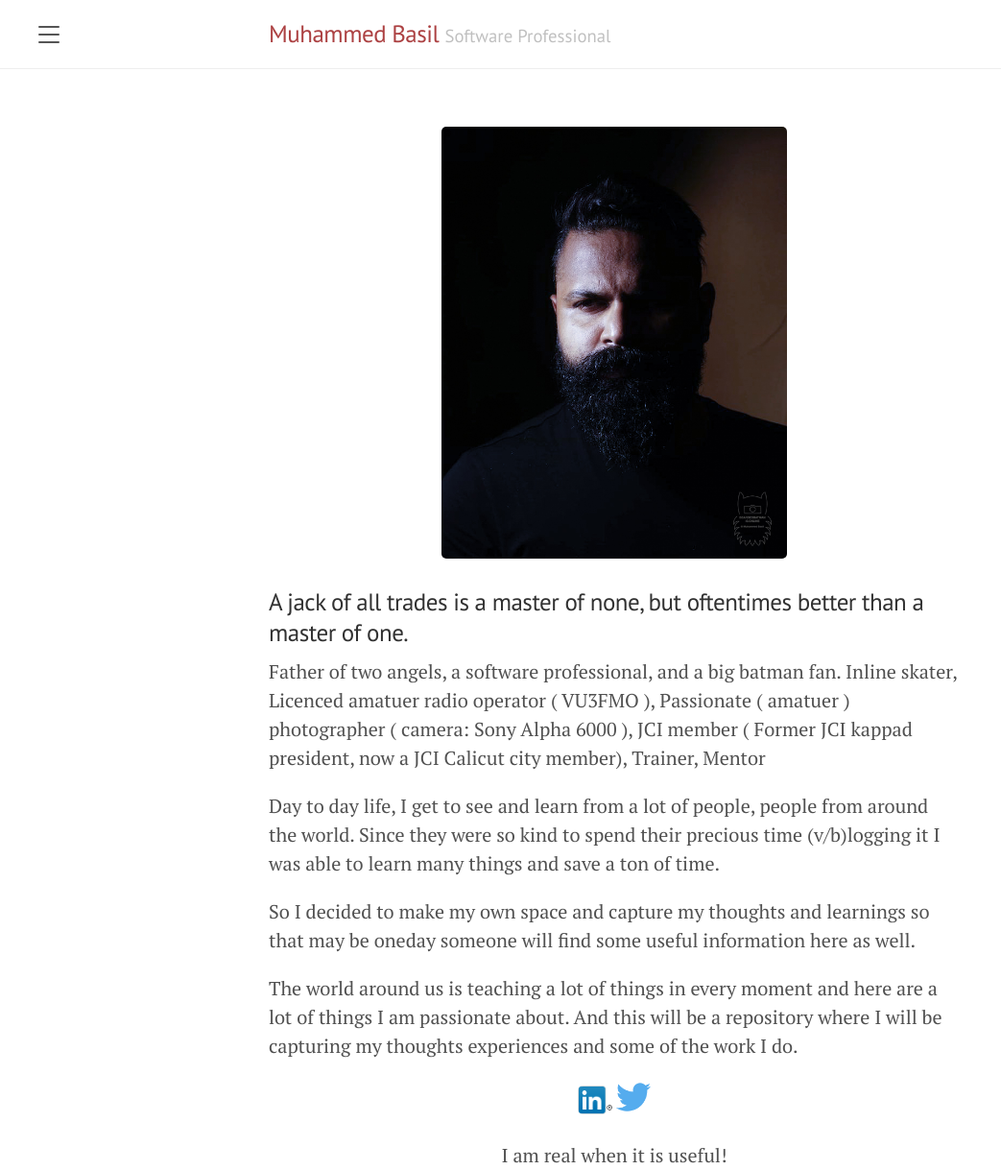
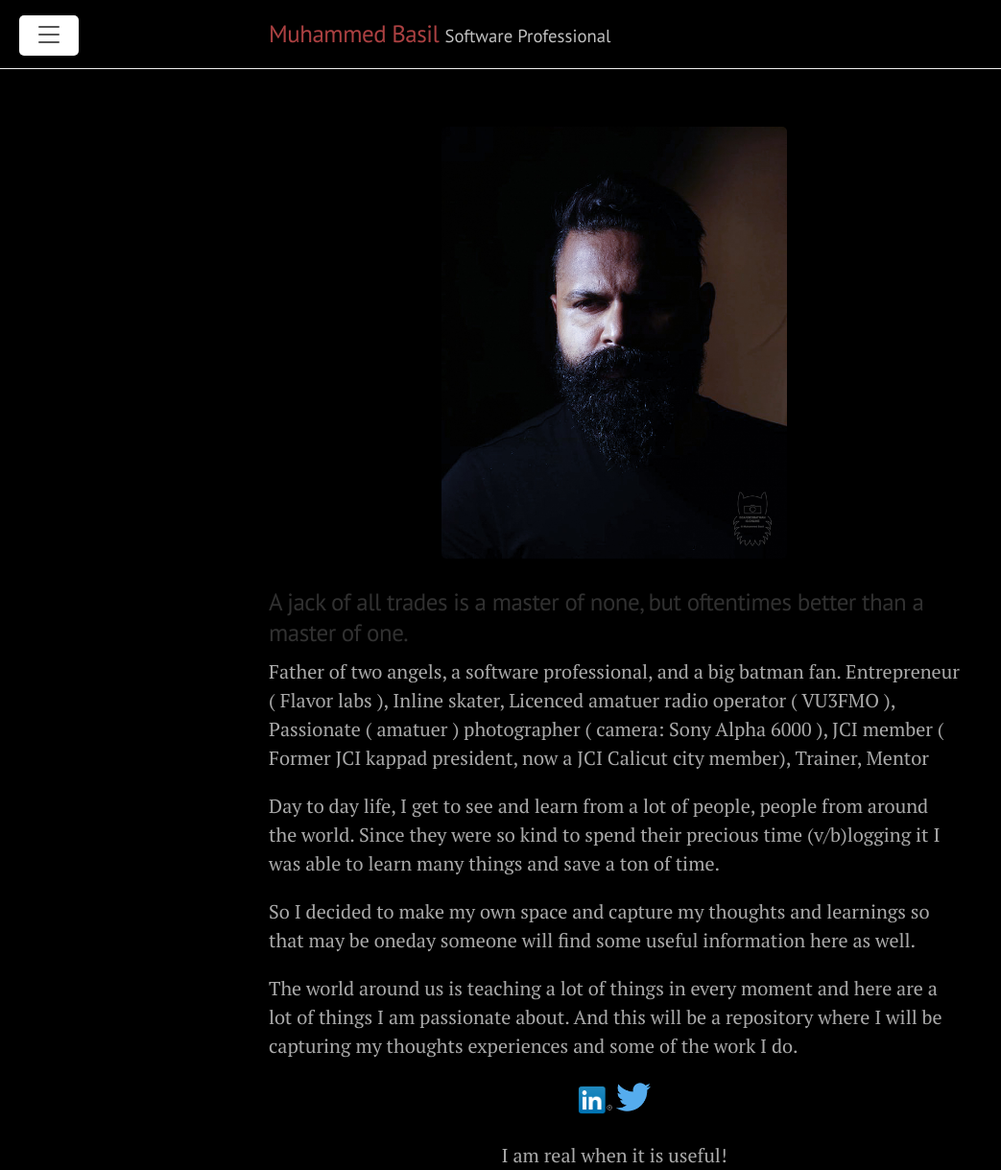
Before and after one commit to muhammedbasilsk/muhammedbasilsk.github.io, a Jekyll site: the page built from index.markdown, in a window 1280 px wide. Shown: the whole page at 96% size, without its empty margins (0-1043 px from the left). Built offline with Jekyll 4.4.1, drawn with Linux system fonts in a browser that asks for light colours.

Commit message:
Style update

```diff
--- a/_includes/head.html
+++ b/_includes/head.html
@@ -19,6 +19,7 @@
   <link rel="stylesheet" href="{{ '/public/css/poole.css' | absolute_url }}">
   <link rel="stylesheet" href="{{ '/public/css/syntax.css' | absolute_url }}">
   <link rel="stylesheet" href="{{ '/public/css/lanyon.css' | absolute_url }}">
+  <link rel="stylesheet" href="{{ '/public/css/custom_override.css' | absolute_url }}">
   <link rel="stylesheet" href="https://fonts.googleapis.com/css?family=PT+Serif:400,400italic,700%7CPT+Sans:400">
 
   <link rel="apple-touch-icon-precomposed" sizes="144x144" href="{{ '/public/apple-touch-icon-precomposed.png' | absolute_url }}">
--- a/index.markdown
+++ b/index.markdown
@@ -11,7 +11,7 @@
 <h3>A jack of all trades is a master of none, but oftentimes better than a master of one.</h3>
 
 Father of two angels, a software professional, and a big batman fan.
-Inline skater, Licenced amatuer radio operator ( VU3FMO ), Passionate ( amatuer ) photographer ( camera: Sony Alpha 6000 ), JCI member ( Former JCI kappad president, now a JCI Calicut city member), Trainer, Mentor
+Entrepreneur ( Flavor labs ), Inline skater, Licenced amatuer radio operator ( VU3FMO ), Passionate ( amatuer ) photographer ( camera: Sony Alpha 6000 ), JCI member ( Former JCI kappad president, now a JCI Calicut city member), Trainer, Mentor
 
 Day to day life, I get to see and learn from a lot of people, people from around the world. Since they were so kind to spend their precious time (v/b)logging it I was able to learn many things and save a ton of time.
 
--- /dev/null
+++ b/public/css/custom_override.css
@@ -0,0 +1,8 @@
+body {
+	background-color: black;
+	color: darkgray;
+}
+
+.post-title{
+	color: darkgray;
+}
```
